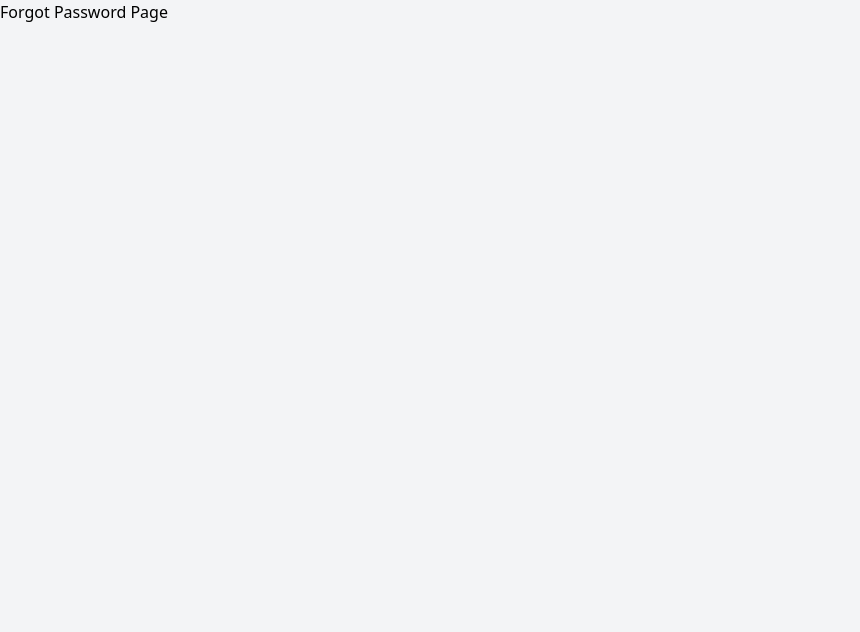
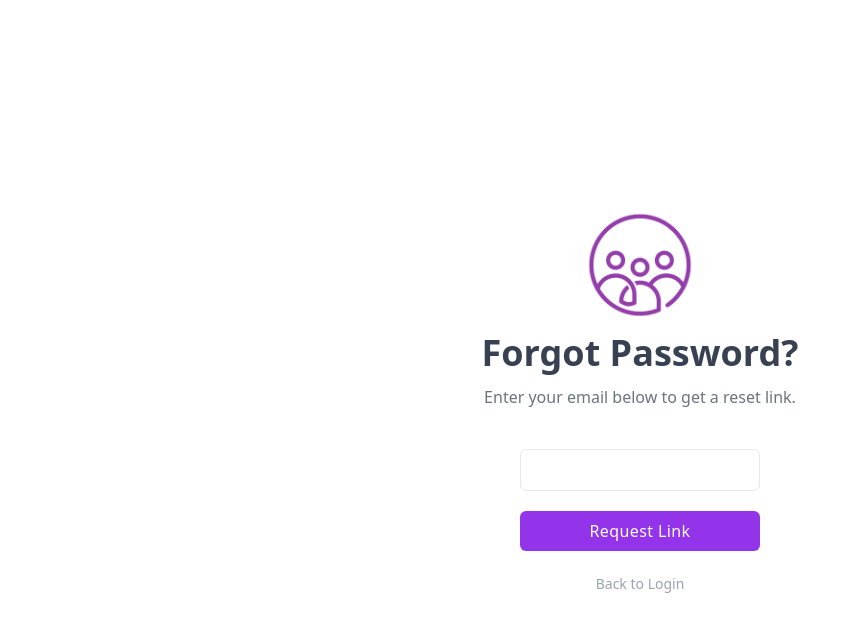
Before and after one commit to Osi05/feedAppFrontend, a React (Create React App) app: page /user/forgotPassword in a window 1280 px wide. Shown: the top 632 px of the page, without its empty margins (0-860 px from the left). Built offline with nearby package versions, Linux system fonts and the light colour scheme.

Commit message:
worked-on-forgotpassword-component

```diff
--- a/src/pages/User/ForgotPassword.js
+++ b/src/pages/User/ForgotPassword.js
@@ -1,7 +1,99 @@
-import React from "react";
+import React, { useEffect, useRef, useState } from "react";
+import * as Yup from "yup";
+import { Link } from "react-router-dom";
+import { Formik, Form } from "formik";
+import Field from "../../components/Field";
+import Button from "../../components/Button";
+import Badge from "../../components/Badge";
+
+import LogoImage from "../../assets/images/logo.png";
+
+import { forgotPasswordApi } from "../../util/ApiUtil";
 
 const ForgotPassword = () => {
-  return <>Forgot Password Page</>;
+  const formikRef = useRef();
+  const [isFetching, setIsFetching] = useState(false);
+
+  useEffect(() => {
+    document.title = "Forgot Password | Feed App";
+  }, []);
+
+  const onFormSubmit = async (values) => {
+    console.log(values);
+
+    if (!isFetching) {
+      setIsFetching(true);
+
+      const apiResponse = await forgotPasswordApi(values.email);
+
+      if (apiResponse.status === 1) {
+        formikRef.current.setFieldValue(
+          "formMessage",
+          "Please check your email to reset the password."
+        );
+      } else {
+        formikRef.current.setFieldValue("formMessage", apiResponse.payLoad);
+      }
+      setIsFetching(false);
+    }
+  };
+
+  const ForgotPasswordSchema = Yup.object().shape({
+    email: Yup.string().required("Required"),
+  });
+
+  return (
+    <div className="bg-white">
+      <div className="flex justify-center h-screen">
+        <div className="flex items-center w-full mx-auto lg:w-full mt-20 md:mt-0 px-10 md:px-36">
+          <div className="flex-1">
+            <div className="text-center">
+              <Formik
+                innerRef={formikRef}
+                initialValues={{
+                  email: "",
+                  formMessage: undefined,
+                }}
+                validationSchema={ForgotPasswordSchema}
+                onSubmit={onFormSubmit}
+              >
+                {({ values }) => (
+                  <Form>
+                    {values.formMessage && (
+                      <div className="w-full md:w-1/2 mx-auto">
+                        <Badge text={values.formMessage} />
+                      </div>
+                    )}
+                    <img src={LogoImage} width={120} className="mx-auto mb-2" />
+                    <h2 className="text-4xl font-bold text-center text-gray-700">
+                      Forgot Password?
+                    </h2>
+
+                    <p className="mt-3 text-gray-500 mb-10">
+                      Enter your email below to get a reset link.
+                    </p>
+
+                    <div className="my-5 w-60 mx-auto">
+                      <Field name="email" id="email" placeholder="" />
+                    </div>
+                    <div className="my-5 w-60 mx-auto">
+                      <Button text="Request Link" />
+                    </div>
+                    <Link
+                      to="/user/login"
+                      className="text-sm text-gray-400 focus:text-purple-500 hover:text-purple-500 hover:underline"
+                    >
+                      Back to Login
+                    </Link>
+                  </Form>
+                )}
+              </Formik>
+            </div>
+          </div>
+        </div>
+      </div>
+    </div>
+  );
 };
 
 export default ForgotPassword;
```
Also changed, not shown: src/util/ApiUtil.js (+3 -4 lines).
